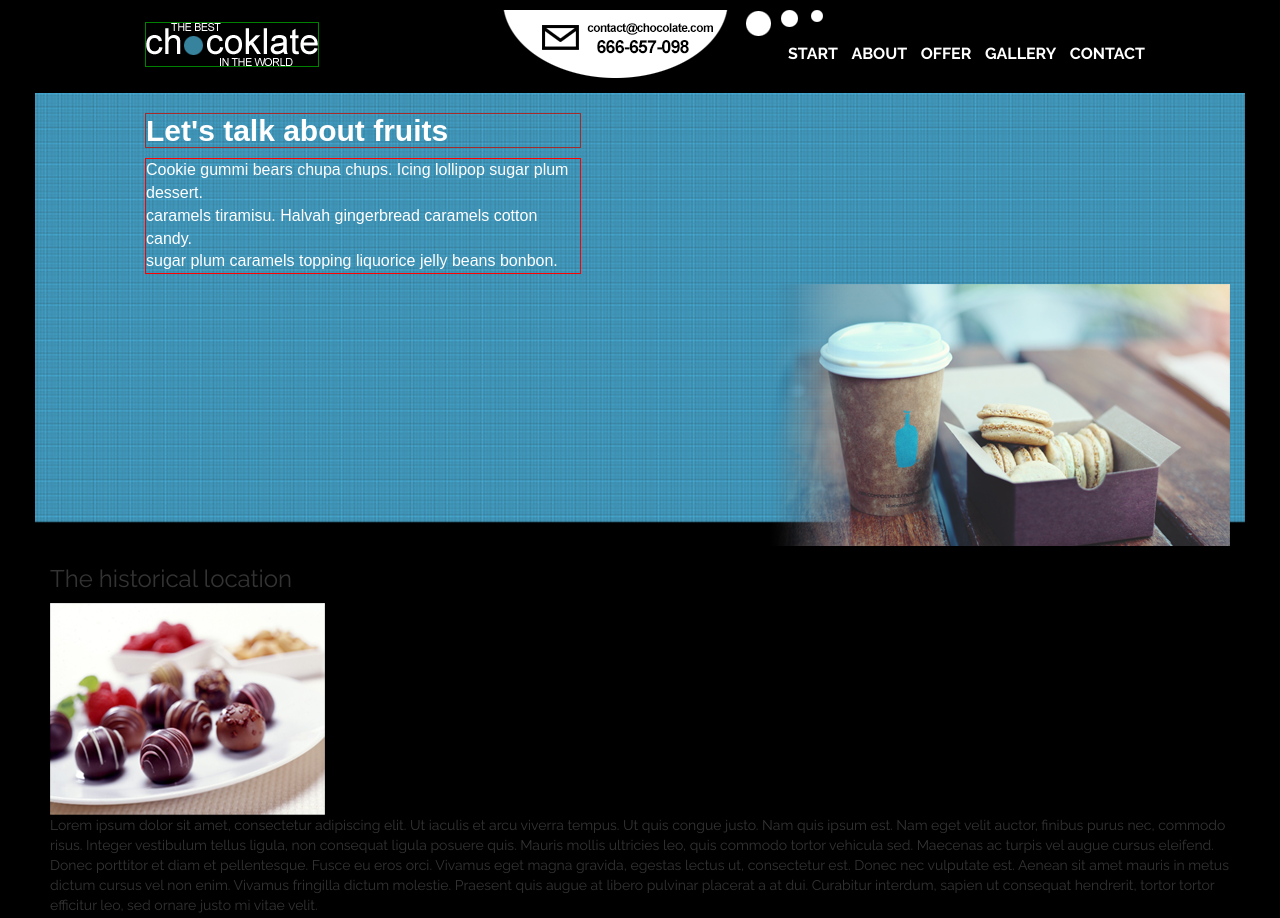
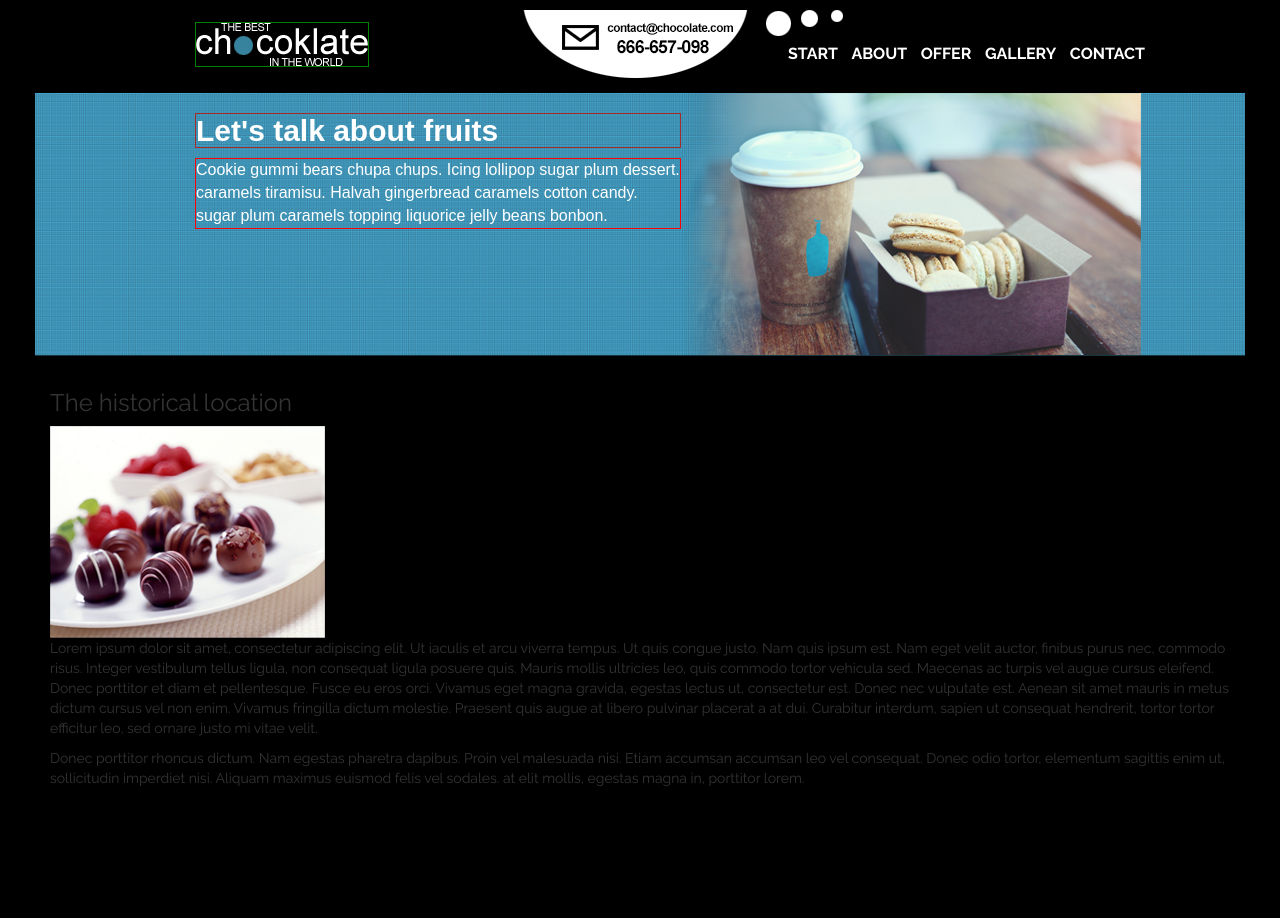
Before and after one commit to Framat/Chocolate, a website: page index.html in a window 1280 px wide. Shown: the top 918 px of the page. After the commit the page ends 808 px from the top, so only its background shows below. Drawn offline with nearby package versions, Linux system fonts and the light colour scheme.

Commit message:
saturday addition

```diff
--- a/sass/main.scss
+++ b/sass/main.scss
@@ -12,8 +12,8 @@ body {
         background: #000;
         margin-bottom: 15px;
         .logo {
-            margin-right: 180px;
-            margin-left: 95px;
+            margin-right: 150px;
+            margin-left: 145px;
             border: 1px solid green;
         }
         .rectangle {
@@ -40,19 +40,20 @@ body {
             }
         }
     }
-    // SECTION "TALK"
+    ////// SECTION "TALK" ///////
     section#talk {
         background-image: url("../img/blue-background.png");
         background-repeat: no-repeat;
         background-size: cover;
 
         article {
-            width: 45%;
+            margin-left: 145px;
+            float:left;
             h3 {
                 font-family: "Arial", sans-serif;
                 font-weight: 700;
                 font-size: 30px;
-                margin-left: 95px;
+
                 color: #fff;
                 border: 1px solid brown;
             }
@@ -60,15 +61,14 @@ body {
                 font-family: "Arial", sans-serif;
                 font-weight: 400;
                 font-size: 16px;
-                margin-left: 95px;
                 text-align: left;
                 color: #fff;
                 border: 1px solid red;
             }
         }
         aside {
-            float: right;
-            display: inline-flex;
+            float: left;
+            margin-bottom: 15px;
         }
     }
     section#location {}
```
Also changed, not shown: css/main.css, 1 other file.
